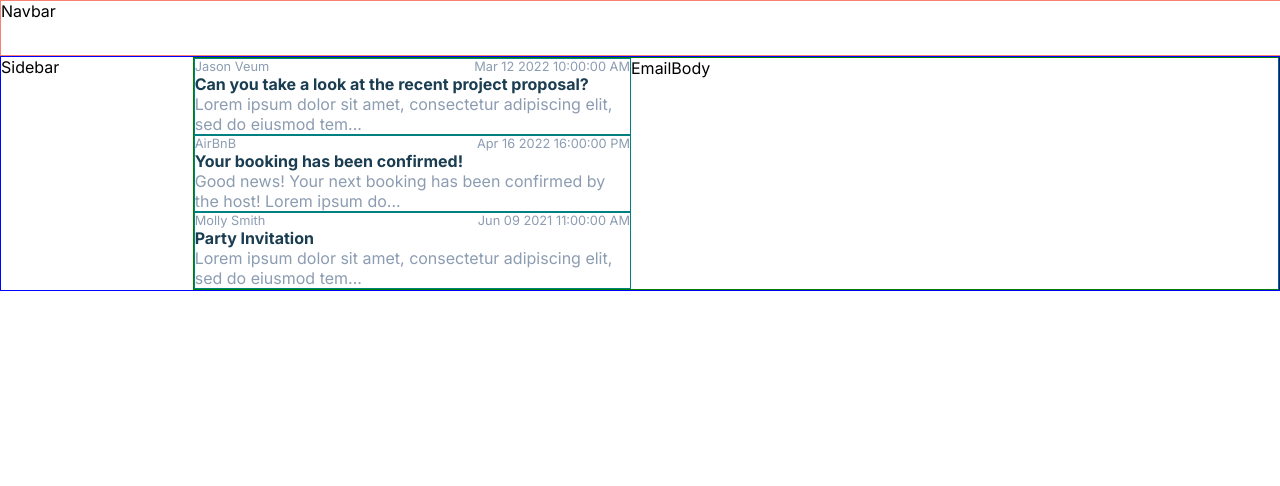
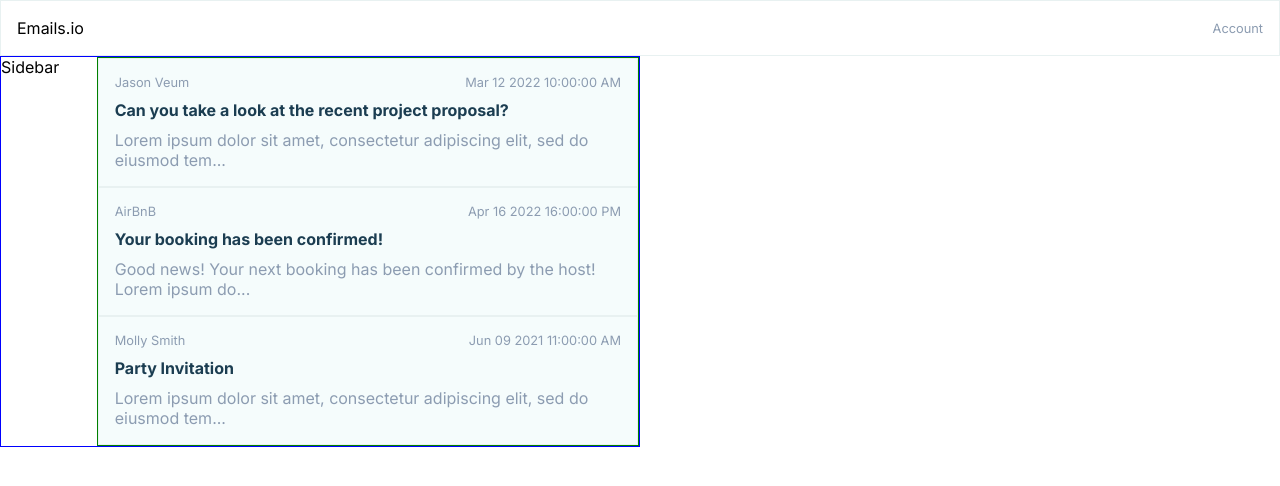
Before and after one commit to alespiridigliozzi/react-email-clone, a React (Create React App) app: page / in a window 1280 px wide. Shown: the top 486 px of the page. Built offline with nearby package versions, Linux system fonts and the light colour scheme.

Commit message:
adding react router and setting up routes

```diff
--- a/src/App.scss
+++ b/src/App.scss
@@ -10,5 +10,4 @@
 .main-container {
     border: 1px solid blue;
     display: flex;
-    width: 100vw;
 }
--- a/src/Components/EmailBody/EmailBody.jsx
+++ b/src/Components/EmailBody/EmailBody.jsx
@@ -1,10 +1,14 @@
 import React from 'react'
+import { useParams } from 'react-router-dom'
 import './EmailBody.scss'
 
 const EmailBody = () => {
-  return (
-    <div className='email-body'>EmailBody</div>
-  )
+
+    const { id } = useParams()
+
+    return (
+        <div className='email-body'>EmailBody</div>
+    )
 }
 
 export default EmailBody
--- a/src/Components/EmailsList/EmailsList.jsx
+++ b/src/Components/EmailsList/EmailsList.jsx
@@ -1,4 +1,5 @@
 import React from 'react'
+import { Link } from 'react-router-dom'
 import { data } from '../../data/data'
 import './EmailsList.scss'
 
@@ -6,6 +7,7 @@ const EmailsList = () => {
 
     const emailsList = data.map(email => {
         return (
+            <Link to={`/${email.id}`}>
                 <div className='emails-wrapper' key={email.id}>
                     <div className='emails-wrapper__date'>
                         <h4>{email.userName}</h4>
@@ -14,6 +16,7 @@ const EmailsList = () => {
                     <h3 className='bold-h3'>{email.email_subject}</h3>
                     <p>{email.email_body1.substring(0, 75)}...</p>
                 </div>
+            </Link>
         )
     })
 
--- a/src/Components/EmailsList/EmailsList.scss
+++ b/src/Components/EmailsList/EmailsList.scss
@@ -1,7 +1,10 @@
 @use '../../Styles/typography' as *;
+@use '../../Styles/variables' as *;
 
 .emails-wrapper {
-    border: 1px solid teal;
+    border: 1px solid $border-color;
+    padding: 1rem;
+    background-color: $secondary-green;
 
     &__date {
         display: flex;
--- a/src/Components/Navbar/Navbar.jsx
+++ b/src/Components/Navbar/Navbar.jsx
@@ -3,7 +3,10 @@ import './Navbar.scss'
 
 const Navbar = () => {
   return (
-    <nav className='navbar'>Navbar</nav>
+    <nav className='navbar'>
+        <h3>Emails.io</h3>
+        <h4>Account</h4>
+    </nav>
   )
 }
 
--- a/src/Components/Navbar/Navbar.scss
+++ b/src/Components/Navbar/Navbar.scss
@@ -1,5 +1,11 @@
+@use '../../Styles/variables' as *;
+
 .navbar {
     grid-column: 1 / -1;
-    border: 1px solid salmon;
+    border: 1px solid $border-color;
     height: 7vh;
+    display: flex;
+    align-items: center;
+    justify-content: space-between;
+    padding: 1rem;
 }
--- a/src/Containers/EmailsContainer/EmailsContainer.jsx
+++ b/src/Containers/EmailsContainer/EmailsContainer.jsx
@@ -1,15 +1,20 @@
 import React from 'react'
 import EmailsList from '../../Components/EmailsList/EmailsList'
 import EmailBody from '../../Components/EmailBody/EmailBody'
+import { BrowserRouter as Router, Route, Routes } from 'react-router-dom'
 import './EmailsContainer.scss'
 
 const EmailsContainer = () => {
 
     return (
-        <div className='emails-container'>
-            <EmailsList />
-            <EmailBody />
-        </div>
+        <Router>
+            <div className='emails-container'>
+                <Routes>
+                    <Route path='/' element={<EmailsList />} />
+                    <Route path='/:id' element={<EmailBody />} />
+                </Routes>
+            </div>
+        </Router>
     )
 }
 
--- a/src/Styles/_typography.scss
+++ b/src/Styles/_typography.scss
@@ -1,4 +1,8 @@
 @use './variables' as *;
+
+a {
+    text-decoration: none;
+}
 
 h1 {
     font-size: 2rem;
@@ -32,6 +36,7 @@ p {
     font-size: 1rem;
     font-weight: 700;
     color: $primary-blue;
+    padding: 0.625rem 0;
 }
 
 .small-paragraph {
```
Lines whose indentation alone changed are shown as unchanged.
